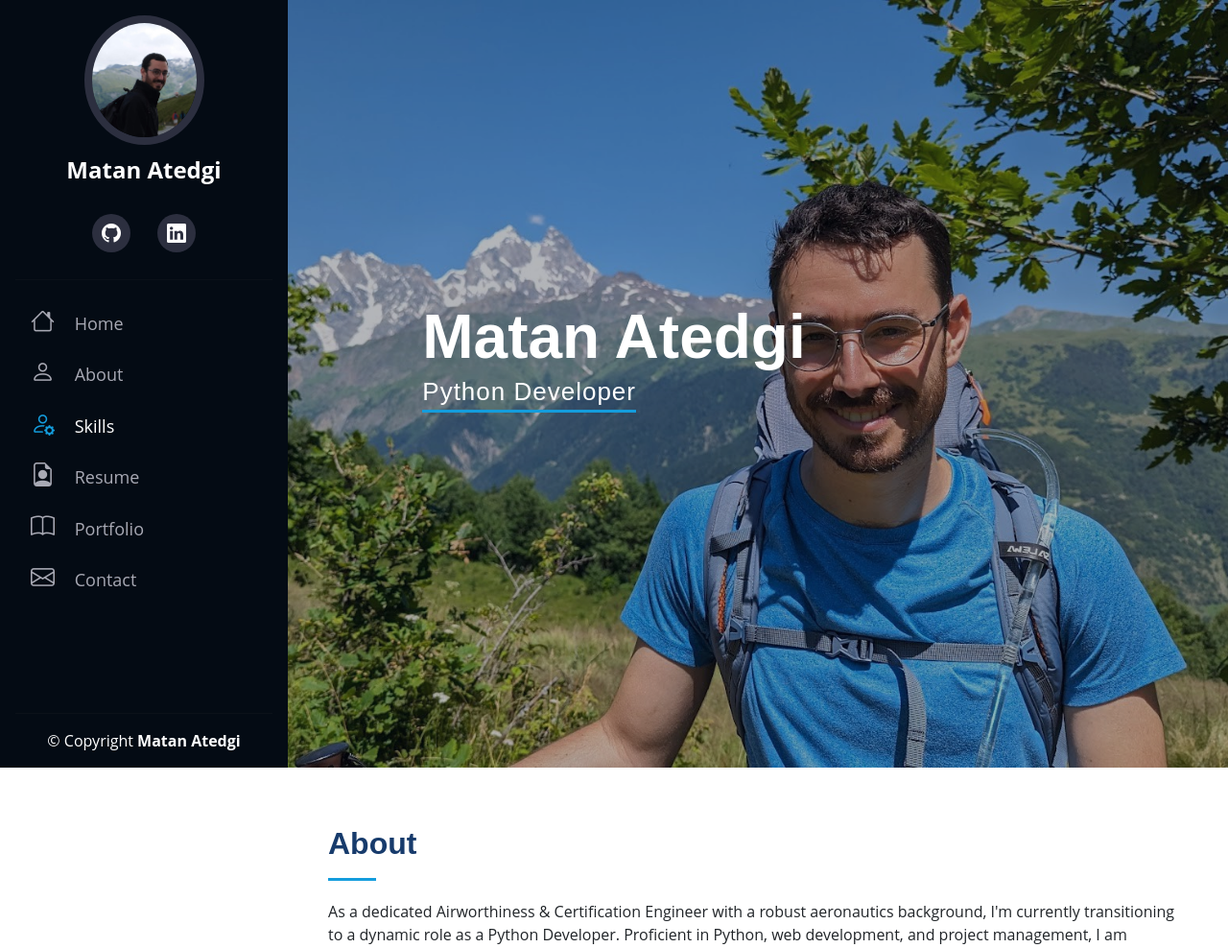
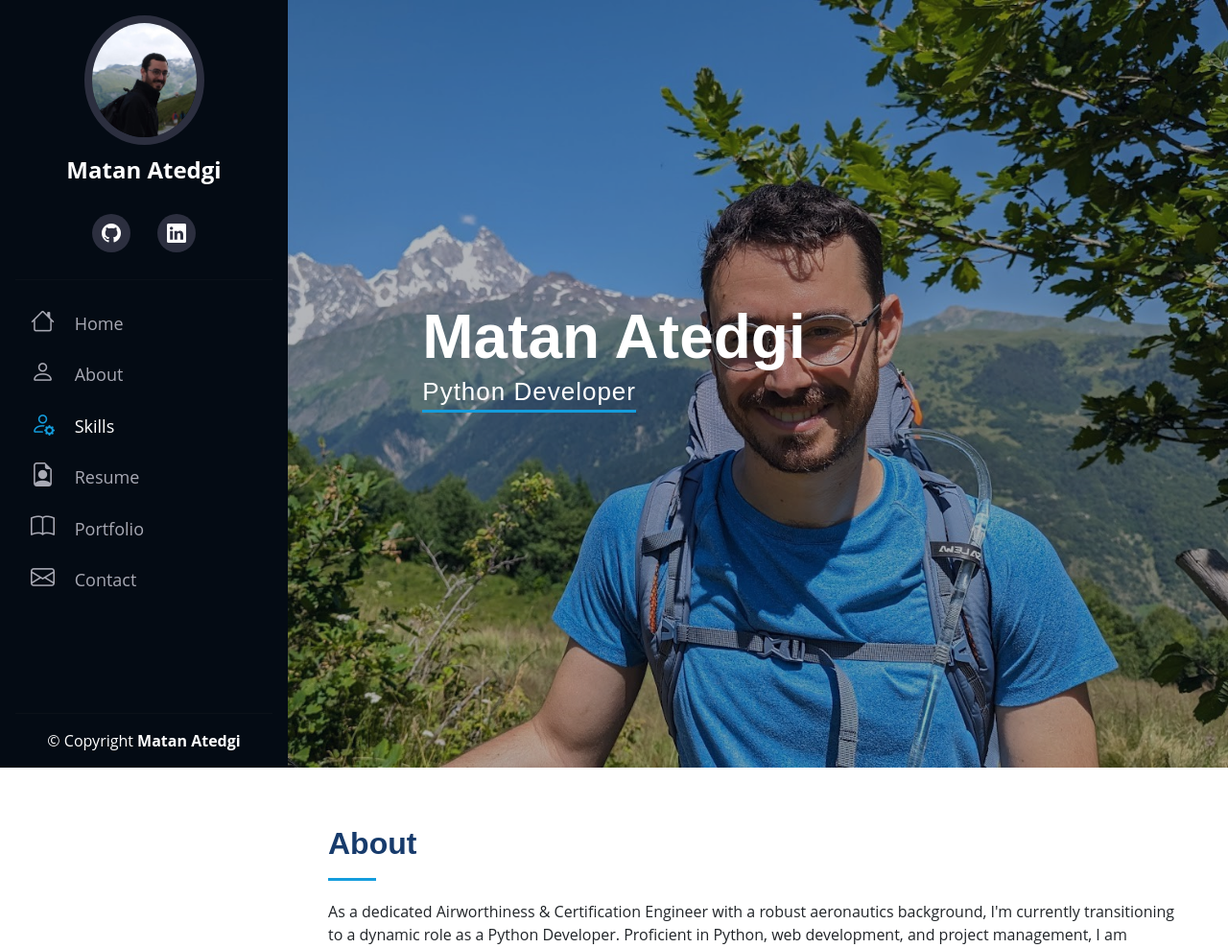
Before and after one commit to matanate/Portfolio, a Flask app: page / in a window 1280 px wide. Shown: the top 988 px of the page at 96% size. Run offline with Flask 3, Linux system fonts and the light colour scheme.

Commit message:
Change hero background alignment

```diff
--- a/static/css/style.css
+++ b/static/css/style.css
@@ -192,7 +192,7 @@ footer {
 #hero {
   width: 100%;
   height: 100vh;
-  background: url("../img/hero-bg.jpg") top center;
+  background: url("../img/hero-bg.jpg") top right;
   background-size: cover;
 }
 
```
